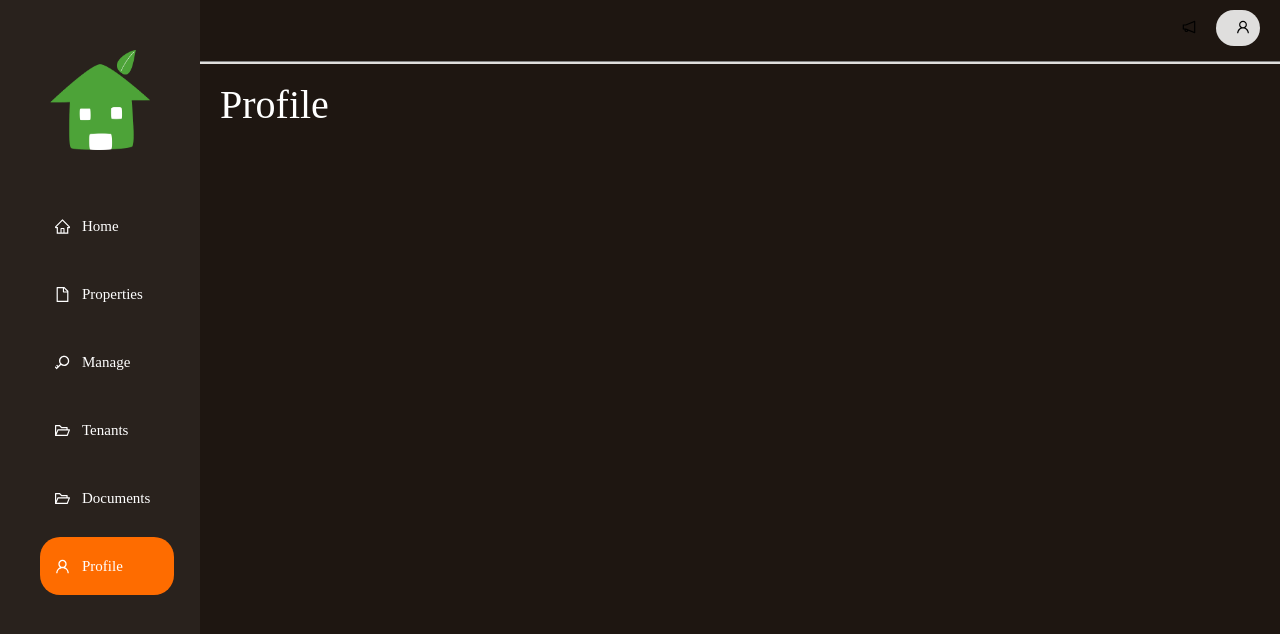
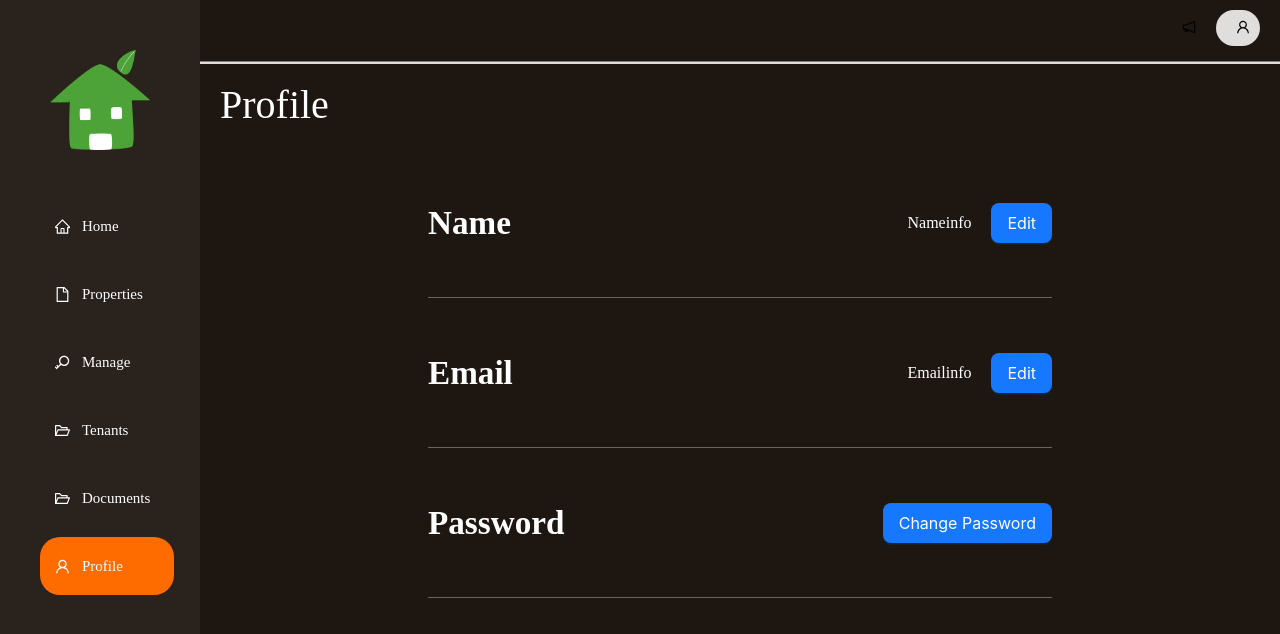
Before and after one commit to zjh6252007/Property-Manager, a React (Create React App) app: page /profile in a window 1280 px wide. Shown: the top 634 px of the page. Built offline with nearby package versions, Linux system fonts and the light colour scheme; no server answers; sample sign-in values are in the browser's storage.

Commit message:
add profile page

```diff
--- a/src/pages/profile/index.js
+++ b/src/pages/profile/index.js
@@ -1,10 +1,36 @@
 import './index.scss'
-
+import { Button} from 'antd';
+import { useForm } from 'antd/es/form/Form';
 const Profile =()=>{
+    const form = useForm()
     return (
         <div className="profile">
             <div className="title">
                 Profile
+            </div>
+            <div className='profile-box'>
+                <div className='accordion-item'>
+                    <h5 className='info-title'>Name</h5>
+                    <div className='info-area'>
+                        <p className='info-text'>Nameinfo</p>
+                        <Button className="info-button" type="primary" size='large'>Edit</Button>
+                    </div>
+                </div>
+
+                <div className='accordion-item'>
+                    <h5 className='info-title'>Email</h5>
+                    <div className='info-area'>
+                        <p className='info-text'>Emailinfo</p>
+                        <Button className="info-button" type="primary" size='large'>Edit</Button>
+                    </div>
+                </div>
+
+                <div className='accordion-item'>
+                    <h5 className='info-title'>Password</h5>
+                    <div className='info-area'>
+                        <Button className="info-button" type="primary" size='large'>Change Password</Button>
+                    </div>
+                </div>
             </div>
         </div>
     )
--- a/src/pages/profile/index.scss
+++ b/src/pages/profile/index.scss
@@ -1,7 +1,28 @@
 .profile{
-    display: flex;
     color: white;
     font-size: 40px;
     padding: 20px;
-    flex-direction: column;
+
 }
+
+.profile-box{
+    max-width: 60%;
+    margin: 0 auto;
+}
+.accordion-item{
+    display:flex;
+    justify-content: space-between;
+    border-bottom: 1px solid #dddddd63;
+
+}
+
+.info-area{
+    display: flex;
+    font-size:medium;
+    align-items: center;
+
+}
+
+.info-text{
+    margin-right: 20px;
+}
--- a/src/router/index.js
+++ b/src/router/index.js
@@ -5,7 +5,7 @@ import Login from '../pages/Login/index'
 import RouterAu from '../components/RouterAu'
 import Register from '../pages/Register'
 import Documents from '../pages/Documents'
-import Profile from '../pages/profile/index.js'
+import Profile from '../pages/Profile/index.js'
 import Properties from '../pages/Properties'
 import Sidebar from '../components/sidebar/sidebar.js'
 import Manage from '../pages/Manage/index.js'
```
